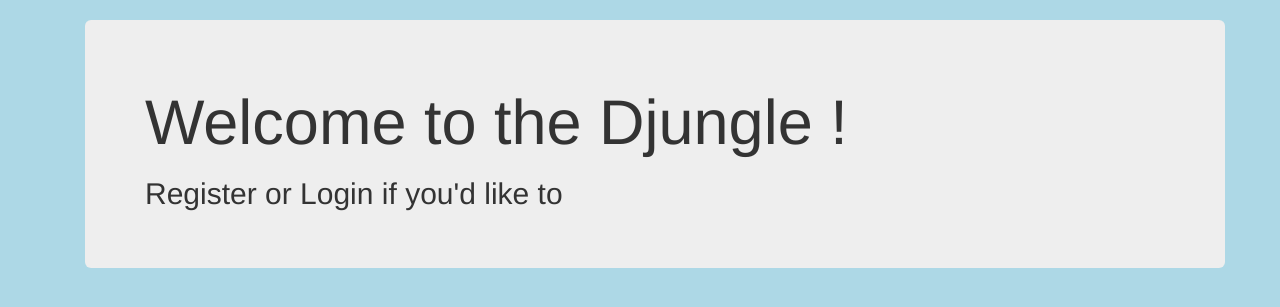
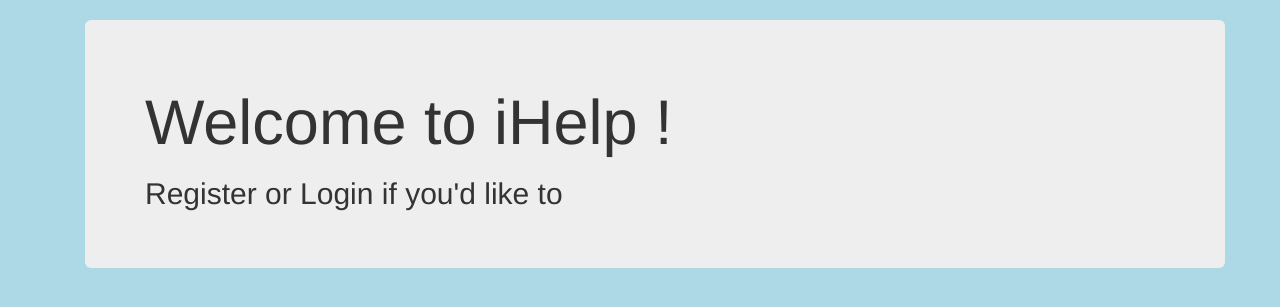
Before and after one commit to shloka-812/sen_1, a Django app: page / in a window 1280 px wide. Shown: the part 51-358 px from the top of the page. Run offline with Django 3.2, Linux system fonts and the light colour scheme; some libraries are stand-ins or nearby versions.

Commit message:
Update index.html

```diff
--- a/demo/templates/da/index.html
+++ b/demo/templates/da/index.html
@@ -2,7 +2,7 @@
 {% block body_block %}
 <div class="container">
   <div class="jumbotron">
-    <h1>Welcome to the Djungle !</h1>
+    <h1>Welcome to iHelp !</h1>
     {% if user.is_authenticated %}
         <h2>Hello {{ user.username }}</h2>
     {% else %}
```
